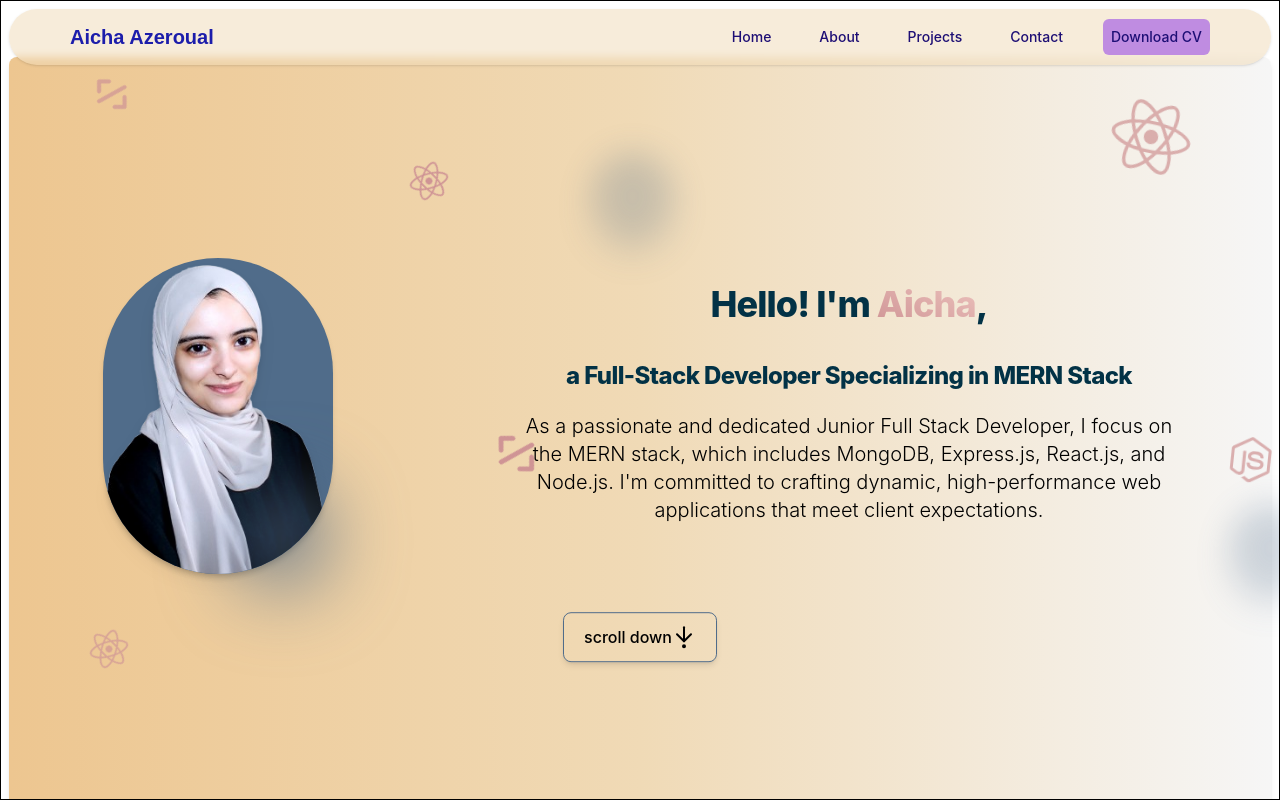
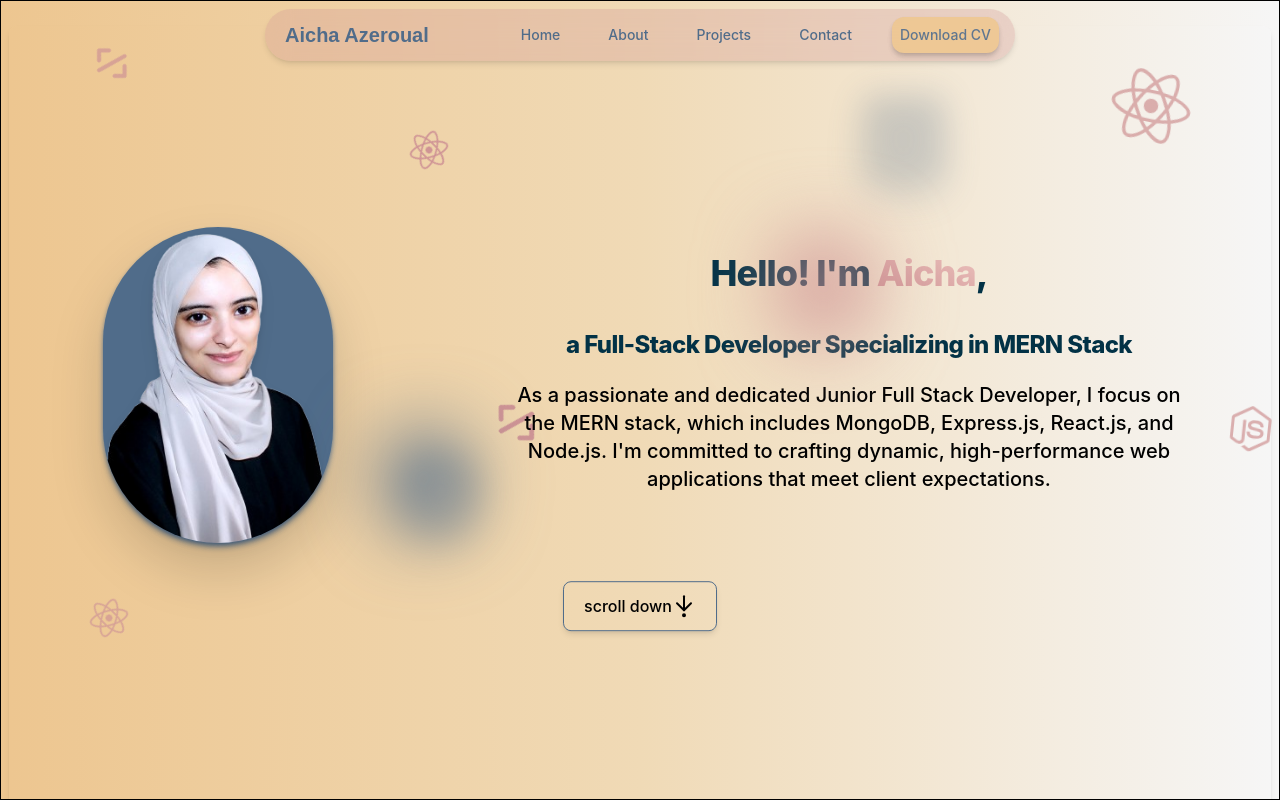
Before and after one commit to aicha-azr/my-portfolio, a React (Vite) app: page / in a window 1280 px wide. Built offline with nearby package versions, Linux system fonts and the light colour scheme.

Commit message:
updates..

```diff
--- a/src/App.jsx
+++ b/src/App.jsx
@@ -12,13 +12,15 @@ function App() {
   return (
     <>
 
-   <main className='fixed w-full max-w-fit h-[100vh] border border-black left-0 right-0 top-0 overflow-y-auto scroll-smooth px-0 lg:px-2'>
+   <main className=' w-screen max-w-full h-[100vh] border border-black left-0 right-0 top-0  overflow-y-auto scroll-smooth lg:px-2 px-1  bg-gradient-to-r from-[#edc690] via-beige to-[#f6f6f6] flex flex-col justify-center fixed '>
     <SideBar/>
 
   <Home/>
-  <About/>
-  <Projects/>
    </main>
+  <div className="w-20 h-20 rounded-md  absolute top-[6rem] translate-x-20 right-30 z-0 animate-moveY bg-bleuGreen blur-lg  rounded-full shadow-xl shadow-bleuGreen blur-lg blur-70 opacity-25"></div>
+        <div className="w-20 h-20 rounded-full bg-bleuGreen absolute top-[28rem] translate-x-[10rem] z-0 right-[50rem] animate-marquee opacity-25 shadow shadow-xl shadow-bleuGreen lg:block hidden blur-lg  "></div>
+        <div className="w-20 h-20 rounded-full bg-bleuGreen blur-2xl absolute top-[27rem] translate-x-12 left-[10rem] z-0 animate-marquee shadow-xl shadow-bleuGreen"></div>
+        <div className="w-20 h-20 rounded-lg bg-pink2 blur-2xl absolute top-[15rem]  lg:left-[35rem] left-0 z-0 animate-moveY shadow-xl shadow-pink2"></div>
 
 
     </>
--- a/src/components/Home.jsx
+++ b/src/components/Home.jsx
@@ -18,26 +18,25 @@ const Home = ()=>{
           });
       });
     return (<>
-<section className="relative h-fit flex flex-col  min-h-screen justify-center gap-8 rounded rounded-lg bg-opacity-50 shadow-md absolute bg-gradient-to-r from-[#edc690] via-beige to-[#f6f6f6]  rounded-lg blur-40 z-0 ">
+<section className="relative h-fit flex flex-col  min-h-screen lg:w-full justify-center gap-8 rounded rounded-lg bg-opacity-50 shadow-md  bg-gradient-to-r from-[#edc690] via-beige to-[#f6f6f6]  rounded-lg blur-40 z-10 ">
     <div className="flex items-center justify-around  mx-auto w-full z-2 h-fit
     ">
-            <div className="flex rounded-full hidden md:block relative bg-bleuGreen shadow-md m-2" >
+            <div className="flex rounded-full hidden md:block relative bg-bleuGreen drop-shadow-2xl drop-shadow-bleuGreen hover:drop-shadow-xl shadow-md shadow-bleuGreen m-2" >
 
         <img src={me} alt="aicha" className="mx-auto  rounded-full  drop-shadow-lg  " width={230} height={230} data-aos="fade-up z-2"/>
 
 
 
     </div>
-        <div className="w-20 h-20 rounded-full  absolute top-[6rem] translate-x-20 right-30 z-0 animate-marquee bg-bleuGreen blur-lg  rounded-full shadow-xl shadow-bleuGreen blur-lg blur-70 opacity-25"></div>
-        <div className="w-20 h-20 rounded-full bg-bleuGreen absolute top-[28rem] translate-x-[10rem] z-0 right-10 animate-marquee opacity-25 shadow shadow-xl shadow-bleuGreen lg:block hidden blur-lg  "></div>
-        <div className="w-20 h-20 rounded-full bg-bleuGreen blur-2xl absolute top-[27rem] translate-x-12 left-[15rem] z-0 animate-marquee shadow-xl shadow-bleuGreen"></div>
+
+
 
         <div className=" z-2 gap-5 lg:col-span-7 flex flex-col items-center text-center mt-2">
-            <h2 className="max-w-xl mb-4 text-3xl font-extrabold tracking-tight leading-none md:text-5xl xl:text-4xl text-green " data-aos="fade-right">
+            <h2 className="max-w-xl mb-4 text-3xl font-extrabold tracking-tight leading-none md:text-3xl xl:text-4xl text-green " data-aos="fade-right">
             Hello! I'm <span className="text-clip overflow-hidden  text-transparent bg-clip-text bg-gradient-to-tr from-[#cf9495] to-[#ecc2bd] animate-typing overflow-hidden">Aicha</span>,</h2>
-            <h2 className="max-w-xl  text-1xl font-extrabold tracking-tight leading-none md:text-5xl xl:text-2xl text-green" data-aos="fade-right">
+            <h2 className="max-w-xl  text-2xl font-extrabold tracking-tight leading-none md:text-2xl xl:text-2xl text-green" data-aos="fade-right">
             a Full-Stack Developer Specializing in MERN Stack</h2>
-            <p className="max-w-2xl mb-6 font-light text-black lg:mb-8 md:text-lg lg:text-xl text-black z-10 " data-aos="fade-up">
+            <p className="max-w-2xl mb-6 font-light text-black lg:mb-8 md:text-lg lg:text-xl text-black z-10 font-medium " data-aos="fade-up">
             As a passionate and dedicated Junior Full Stack Developer, I focus on the MERN stack, which includes MongoDB, Express.js, React.js, and Node.js. I'm committed to crafting dynamic, high-performance web applications that meet client expectations.
             </p>
 
@@ -47,7 +46,7 @@ const Home = ()=>{
     </div>
     <div className="flex self-center">
 
-            <a href="#about" className="inline-flex items-center justify-center px-5 py-3 text-base font-medium text-center text-black border border-bleuGreen rounded-lg hover:bg-beige focus:ring-4 focus:ring-gray-100  animate-bounce focus:animate-none hover:animate-none shadow shadow-md hover:text-green">
+            <a href="#about" className="inline-flex items-center justify-center px-5 py-3 text-base font-medium text-center text-black border border-bleuGreen rounded-lg hover:bg-beige focus:ring-4 focus:ring-gray-100  animate-bounce focus:animate-none hover:animate-none shadow shadow-md hover:text-bleuGreen">
                 scroll down <ArrowDownToDot />
             </a>
              </div>
--- a/src/components/SideBar.jsx
+++ b/src/components/SideBar.jsx
@@ -7,10 +7,11 @@ const SideBar = () => {
   return (
     <>
 
-<nav className="bg-opacity-50 bg-beige backdrop-blur-sm lg:rounded-full top-2  px-2 sm:px-4 py-2.5 rounded shadow sticky top-0 w-full z-10 rounded  ">
-  <div className="container flex flex-wrap justify-between items-center mx-auto">
+<nav className="bg-opacity-30 bg-pink2 backdrop-blur-md md:rounded-full top-2   sm:px-4 py-2 rounded shadow sticky  md:w-fit z-20 rounded  shadow-md w-full flex justify-center self-center rounded-bl-sm rounded-br-2xl rounded-tl-2xl rounded-tr-sm px-1" >
+  <div className="container md:flex md:flex-row md:flex-wrap justify-between items-center lg:gap-20 md:gap-5 flex flex-col  ">
+    <div className='flex justify-between  w-full md:w-fit'>
     <a href="/" className="flex items-center">
-      <span className="font-greatVibes self-center text-xl font-semibold font-lugrasimo whitespace-nowrap text-[#1c1dab]">
+      <span className="font-greatVibes self-center text-xl font-semibold font-lugrasimo whitespace-nowrap text-bleuGreen px-1">
         Aicha Azeroual
       </span>
     </a>
@@ -19,7 +20,8 @@ const SideBar = () => {
       <button
         id="menu-toggle"
         type="button"
-        className="inline-flex items-center p-2 ml-3 text-sm text-[#1c1dab] rounded-lg bg-[#e893c5] hover:bg-[#ebb2c3] focus:outline-none focus:ring-2 focus:ring-gray-200 md:hidden"
+        className="inline-flex items-center p-2 ml-3 text-sm text-bleuGreen
+        rounded-bl-sm rounded-br-2xl rounded-tl-2xl rounded-tr-sm  bg-yellow  focus:outline-none md:hidden "
         onClick={()=>setIsOpen(!isOpen)}
       >
         <span className="sr-only">Open main menu</span>
@@ -34,7 +36,7 @@ const SideBar = () => {
         </svg>
       </button>
     </div>
-
+</div>
     <div
       className={isOpen?"w-full md:block md:w-auto":" md:block md:w-auto hidden"}
       id="mobile-menu"
@@ -43,7 +45,7 @@ const SideBar = () => {
         <li>
           <a
             href="#"
-            className="block py-2 pr-4 pl-3 text-[#1e0f75] border-b border-t border-gray-100 hover:bg-v2 md:hover:bg-transparent md:border-0 md:hover:text-blue-700 md:p-2"
+            className="block py-2 pr-4 pl-3 text-bleuGreen border-b border-t border-gray-100 hover:bg-beige md:hover:bg-transparent md:border-0 md:hover:text-blue-700 md:p-2"
             aria-current="page"
           >
             Home
@@ -52,7 +54,7 @@ const SideBar = () => {
         <li>
           <a
             href="#about"
-            className="block py-2 pr-4 pl-3 text-[#1e0f75] border-b border-gray-100 hover:bg-v2 md:hover:bg-transparent md:border-0 md:hover:text-blue-700 md:p-2"
+            className="block py-2 pr-4 pl-3 text-bleuGreen border-b border-gray-100 hover:bg-beige md:hover:bg-transparent md:border-0 md:hover:text-blue-700 md:p-2"
           >
             About
           </a>
@@ -60,7 +62,7 @@ const SideBar = () => {
         <li>
           <a
             href="#"
-            className="block py-2 pr-4 pl-3 text-[#1e0f75] border-b border-gray-100 hover:bg-v2 md:hover:bg-transparent md:border-0 md:hover:text-blue-700 md:p-2 dark:text-gray-400 md:dark:hover:text-white dark:hover:bg-gray-700 dark:hover:text-white md:dark:hover:bg-transparent dark:border-gray-700"
+            className="block py-2 pr-4 pl-3 text-bleuGreen border-b border-gray-100 hover:bg-beige md:hover:bg-transparent md:border-0 md:hover:text-blue-700 md:p-2 dark:text-gray-400 md:dark:hover:text-white dark:hover:bg-gray-700 dark:hover:text-white md:dark:hover:bg-transparent dark:border-gray-700"
           >
             Projects
           </a>
@@ -68,7 +70,7 @@ const SideBar = () => {
         <li>
           <a
             href="#"
-            className="block py-2 pr-4 pl-3 text-[#1e0f75] border-b border-gray-100 hover:bg-v2 md:hover:bg-transparent md:border-0 md:hover:text-blue-700 md:p-2 dark:text-gray-400 md:dark:hover:text-white dark:hover:bg-gray-700 dark:hover:text-white md:dark:hover:bg-transparent dark:border-gray-700"
+            className="block py-2 pr-4 pl-3 text-bleuGreen border-b border-gray-100 hover:bg-beige md:hover:bg-transparent md:border-0 md:hover:text-blue-700 md:p-2 dark:text-gray-400 md:dark:hover:text-white dark:hover:bg-gray-700 dark:hover:text-white md:dark:hover:bg-transparent dark:border-gray-700"
           >
             Contact
           </a>
@@ -76,7 +78,7 @@ const SideBar = () => {
         <li>
           <a
             href={Cv}
-            className="block p-3 text-[#1e0f75] md:border-0 md:hover:text-blue-700 md:p-2   bg-[#bf8ce1]  rounded-md hover:text-b1 transform hover:scale-110 md:mt-0 mt-2"
+            className="block p-3 text-bleuGreen md:border-0 md:p-2 hover:font-bold   bg-yellow  rounded-md  transform hover:scale-110 md:mt-0 mt-2 shadow shadow-md drop-shadow-md hover:drop-shadow-xl opacity-90 lg:rounded-xl "
           download>
             Download CV
           </a>
--- a/tailwind.config.js
+++ b/tailwind.config.js
@@ -9,14 +9,18 @@ module.exports = withMT({
   theme: {
     extend: {
       animation: {
-        marquee: 'marquee 10s linear infinite',
-        typing: "typing 2s steps(20) infinite alternate, blink .7s infinite"
-
+        marquee: 'marquee 20s ease-in-out infinite',
+        typing: "typing 2s steps(20) infinite alternate, blink .7s infinite",
+        moveY: 'marquee 20s ease-in-out  infinite',
       },
       keyframes: {
         marquee: {
-          '0%': { transform: 'translateX(100%)' },
-          '100%': { transform: 'translateX(-100%)' },
+          '0%, 100%': { transform: 'translateX(0)' },
+          '50%': { transform: 'translateX(30vw)' },
+        },
+        moveY:{
+          '0%, 100%': { transform: 'translateY(0)' },
+          '50%': { transform: 'translateY(100vh)' },
         },
         typing: {
           "0%": {
@@ -47,6 +51,9 @@ module.exports = withMT({
         "bleuGreen": "#506c8a",
         "beige": "#f0dab6",
         "green": "#023246",
+        "pink": "#ecc2bd",
+        "pink2": "#cf9495",
+        "yellow": "#edc690",
 
       }
     },
```
